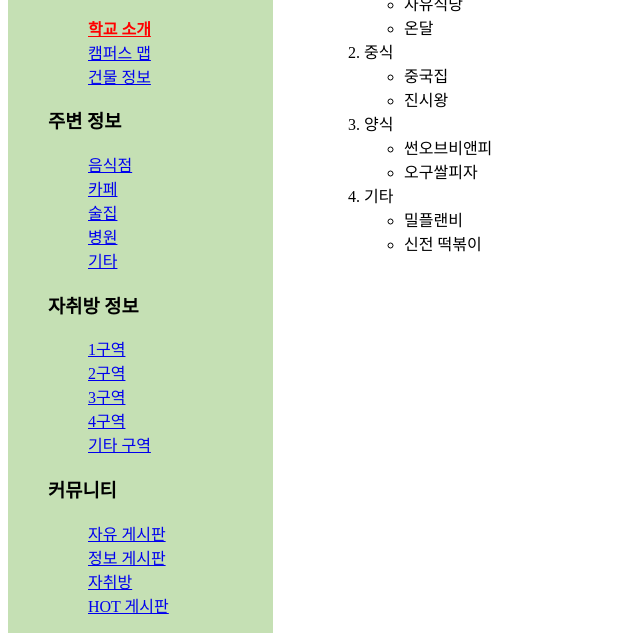
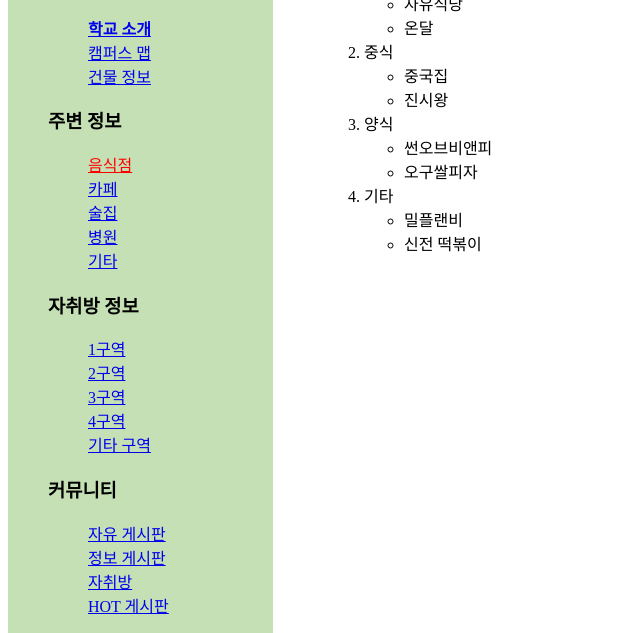
Before and after one commit to kiteB/Create_Homepage, a plain HTML site: page surrounding_info/restaurant.html in a window 1280 px wide. Shown: the part 182-815 px from the top of the page, without its empty margins (0-640 px from the left). Drawn offline with Linux system fonts and the light colour scheme.

Commit message:
클릭 시 색깔 변경하도록 수정

```diff
--- a/surrounding_info/restaurant.html
+++ b/surrounding_info/restaurant.html
@@ -34,9 +34,7 @@
         <!-- 순천향대학교 정보 -->
         <h3>순천향대학교 정보</h3>
         <ol>
-          <a href="../sch/university.html" style="color: red"
-            ><b>학교 소개</b></a
-          >
+          <a href="../sch/university.html"><b>학교 소개</b></a>
           <br />
           <a href="../sch/campus_map.html">캠퍼스 맵</a>
           <br />
@@ -47,7 +45,9 @@
         <!-- 주변 정보 -->
         <h3>주변 정보</h3>
         <ol>
-          <a href="../surrounding_info/restaurant.html">음식점</a>
+          <a href="../surrounding_info/restaurant.html" style="color: red"
+            >음식점</a
+          >
           <br />
           <a href="../surrounding_info/cafe.html">카페</a>
           <br />
```
Also changed, not shown: surrounding_info/bar.html (+2 -4 lines), surrounding_info/cafe.html (+2 -4 lines), surrounding_info/etc_place.html (+4 -4 lines), surrounding_info/hospital.html (+4 -4 lines).
